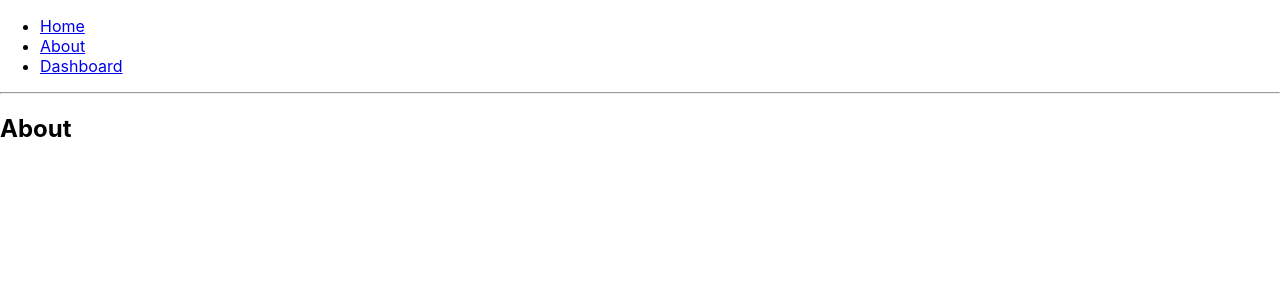
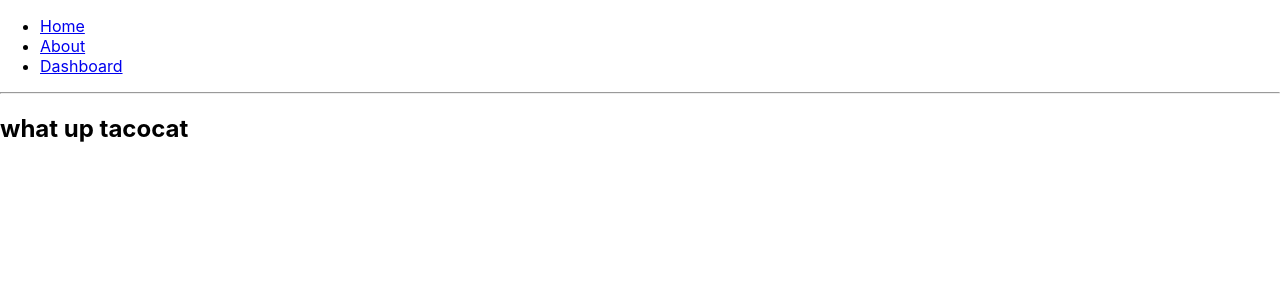
Before and after one commit to ormagomy/tacocat, a React (Create React App) app: page /about in a window 1280 px wide. Shown: the top 300 px of the page. Built offline with nearby package versions, Linux system fonts and the light colour scheme.

Commit message:
minore updates to code

```diff
--- a/src/App.tsx
+++ b/src/App.tsx
@@ -4,7 +4,10 @@ import {
   Switch,
   Route,
   Link
-} from "react-router-dom";
+} from 'react-router-dom';
+
+import { About } from './components/About';
+import { Home } from './components/Home';
 
 // This site has 3 pages, all of which are rendered
 // dynamically in the browser (not server rendered).
@@ -59,21 +62,7 @@ export default function BasicExample() {
 // You can think of these components as "pages"
 // in your app.
 
-function Home() {
-  return (
-    <div>
-      <h2>Home</h2>
-    </div>
-  );
-}
 
-function About() {
-  return (
-    <div>
-      <h2>About</h2>
-    </div>
-  );
-}
 
 function Dashboard() {
   return (
--- /dev/null
+++ b/src/components/About.tsx
@@ -0,0 +1,9 @@
+import React from "react";
+
+export function About() {
+    return (
+      <div>
+        <h2> what up tacocat</h2>
+      </div>
+    );
+  }
--- /dev/null
+++ b/src/components/Home.tsx
@@ -0,0 +1,9 @@
+import React from "react";
+
+export function Home() {
+    return (
+      <div>
+        <h2>go and dance</h2>
+      </div>
+    );
+  }
```
